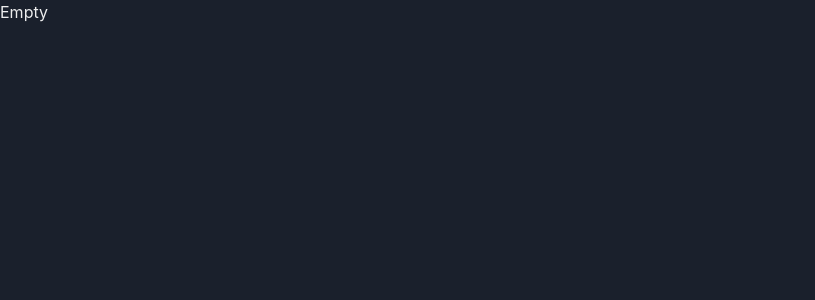
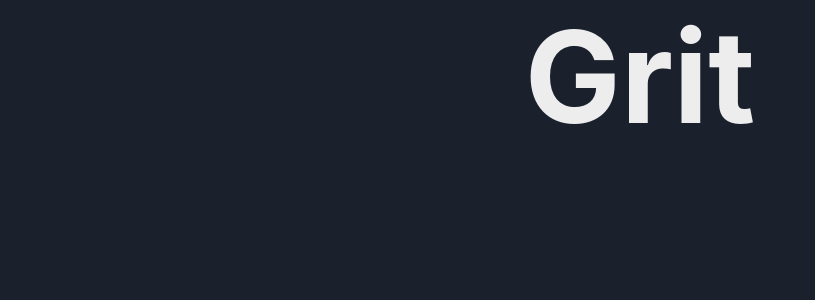
Before and after one commit to kahlil/dark, a Next.js app: page / in a window 1280 px wide. Shown: the top 300 px of the page, without its empty margins (0-815 px from the left). Built offline with nearby package versions, Linux system fonts and the light colour scheme.

Commit message:
move all source files to src folder

```diff
--- a/pages/api/hello.tsx
+++ /dev/null
@@ -1,6 +0,0 @@
-// Next.js API route support: https://nextjs.org/docs/api-routes/introduction
-
-export default (req, res) => {
-  res.statusCode = 200;
-  res.json({ name: "John Doe" });
-};
--- a/pages/index.tsx
+++ /dev/null
@@ -1,7 +0,0 @@
-export default function Home() {
-  return (
-    <div>
-      <div>Empty</div>
-    </div>
-  );
-}
--- a/pages/_app.tsx
+++ b/src/pages/_app.tsx
@@ -1,3 +1,4 @@
+import type { AppProps } from "next/app";
 import { extendTheme, ChakraProvider } from "@chakra-ui/react";
 
 const config = {
@@ -7,7 +8,7 @@ const config = {
 
 const customTheme = extendTheme({ config });
 
-function App({ Component, pageProps }) {
+function App({ Component, pageProps }: AppProps) {
   return (
     <ChakraProvider theme={customTheme}>
       <Component {...pageProps} />
--- /dev/null
+++ b/src/pages/index.tsx
@@ -0,0 +1,13 @@
+import { Container, Heading, VStack } from "@chakra-ui/react";
+
+export default function Home() {
+  return (
+    <Container colorScheme="teal">
+      <VStack>
+        <Heading as="h1" fontSize="9xl">
+          Grit
+        </Heading>
+      </VStack>
+    </Container>
+  );
+}
```
Also changed, not shown: src/pages/_document.tsx (renamed from pages/_document.tsx), src/public/vercel.svg (renamed from public/vercel.svg), 1 other file (tests, documents, lock files or other folders).
